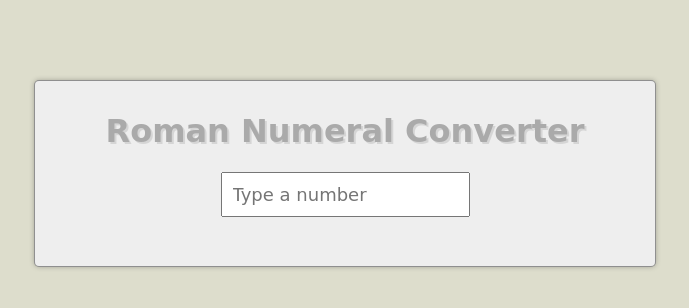
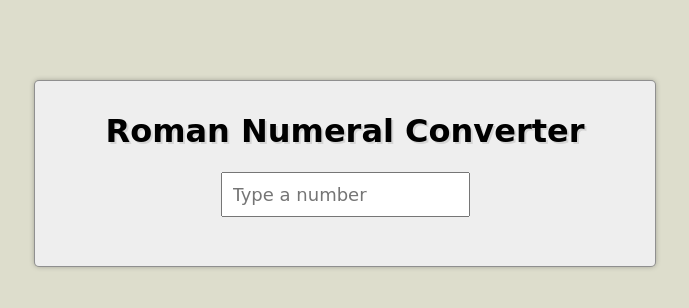
Before and after one commit to yantosan502/roman_numeral_convert, a plain HTML site: page index.html in a window 1280 px wide. Shown: the whole page, without its empty margins (295-984 px from the left). Drawn offline with Linux system fonts and the light colour scheme.

Commit message:
Update style.css

```diff
--- a/style.css
+++ b/style.css
@@ -15,7 +15,7 @@ body {
 }
 
 h1 {
-    color: #aaa;
+    color: #000;
     text-shadow: 2px 2px 0 rgba(0, 0, 0, 0.1);
 }
 
```
